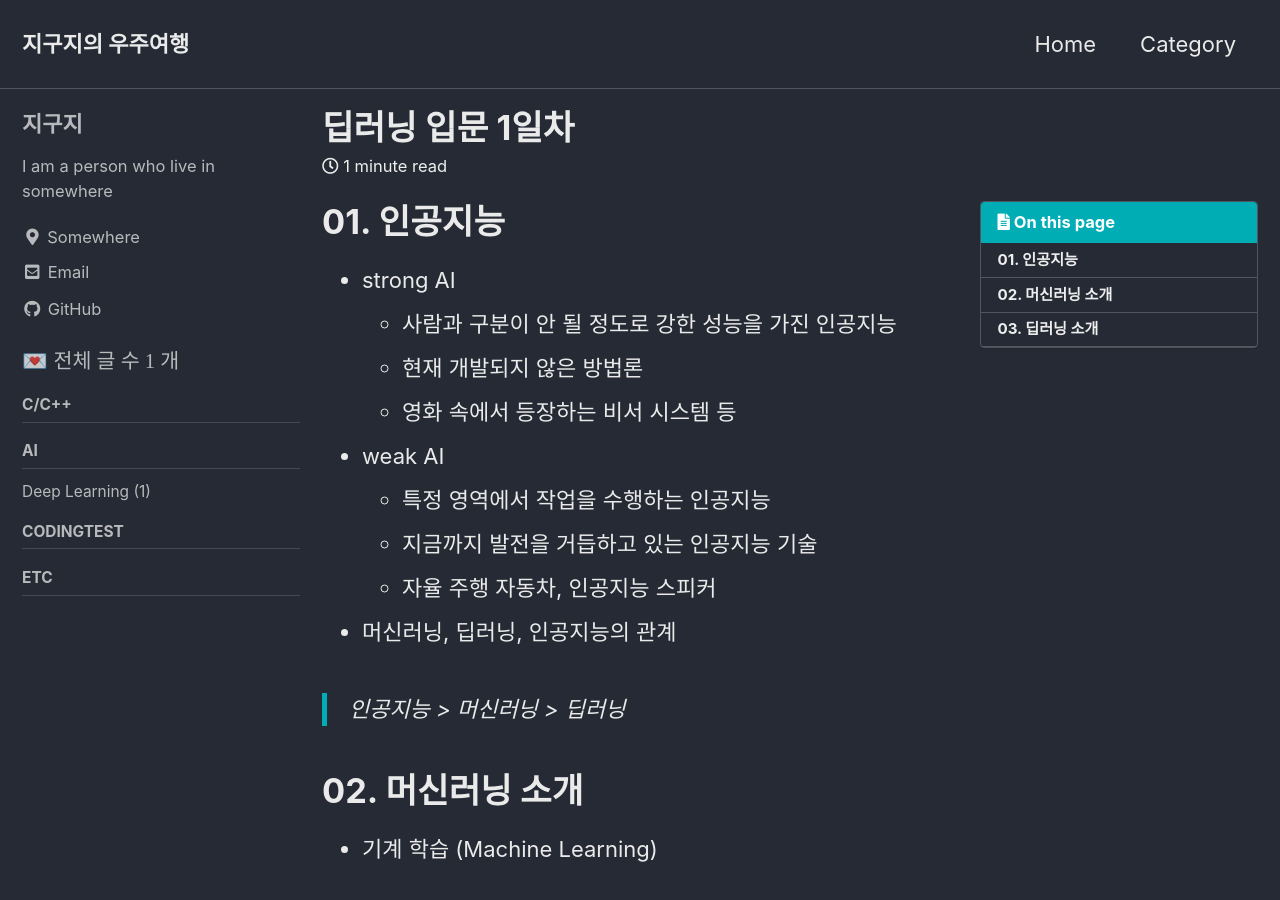
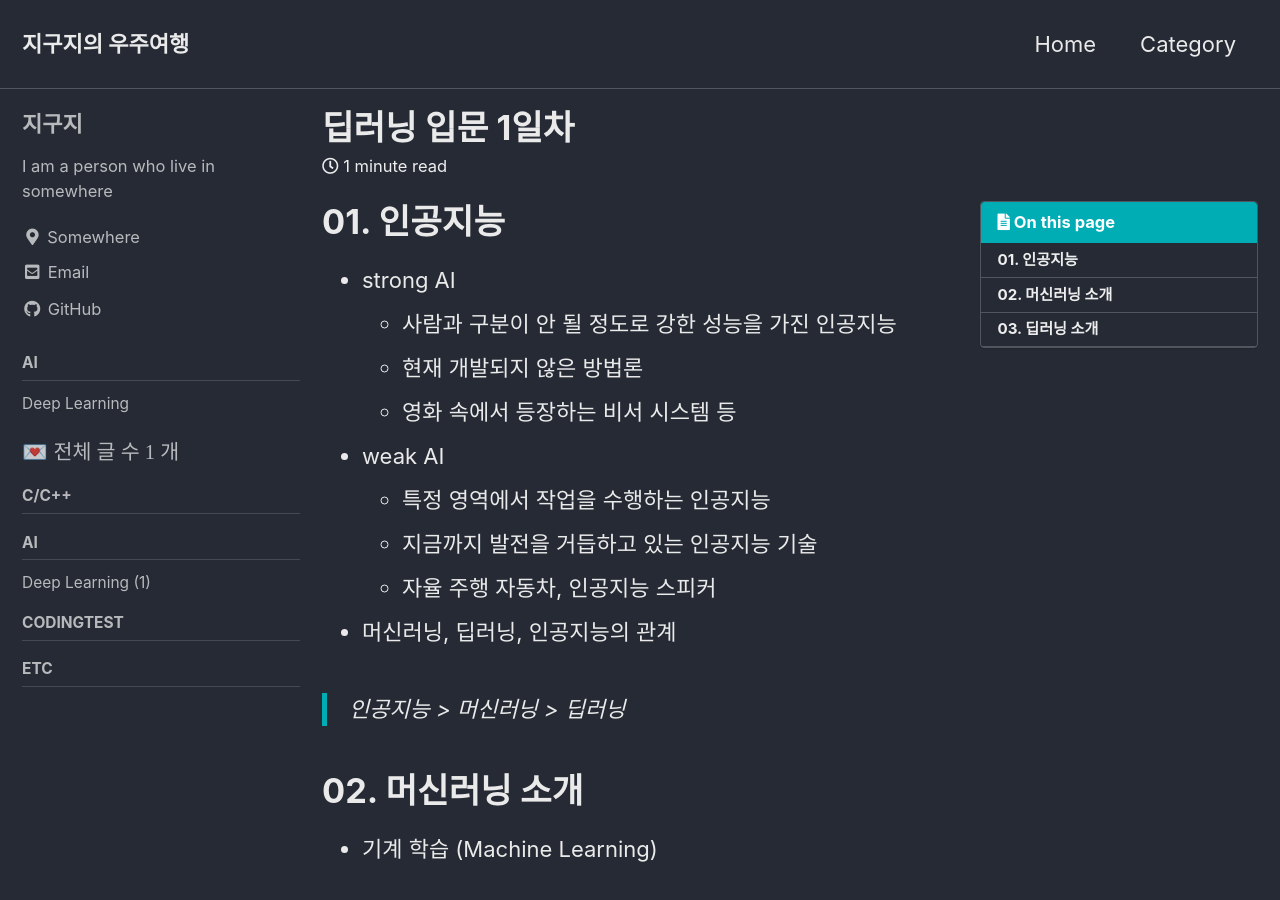
Before and after one commit to hyesuk-k/hyesuk-k.github.io, a Jekyll site: the page built from _posts/2021-05-27-intro-deeplearning.md, in a window 1280 px wide and 900 px high. Built offline with Jekyll 4.4.1, drawn with Linux system fonts in a browser that asks for light colours; cached includes are drawn as plain includes.

Commit message:
add navigation in default pages

```diff
--- a/_data/navigation.yml
+++ b/_data/navigation.yml
@@ -4,3 +4,9 @@ main:
     url: /index.html
   - title: "Category"
     url: /categories/
+
+docs:
+  - title: AI
+    children:
+      - title: "Deep Learning"
+        url: /categories/dl
--- a/index.html
+++ b/index.html
@@ -1,4 +1,6 @@
 ---
 layout: home
 author_profile: true
+sidebar:
+  nav: "docs"
 ---
```
